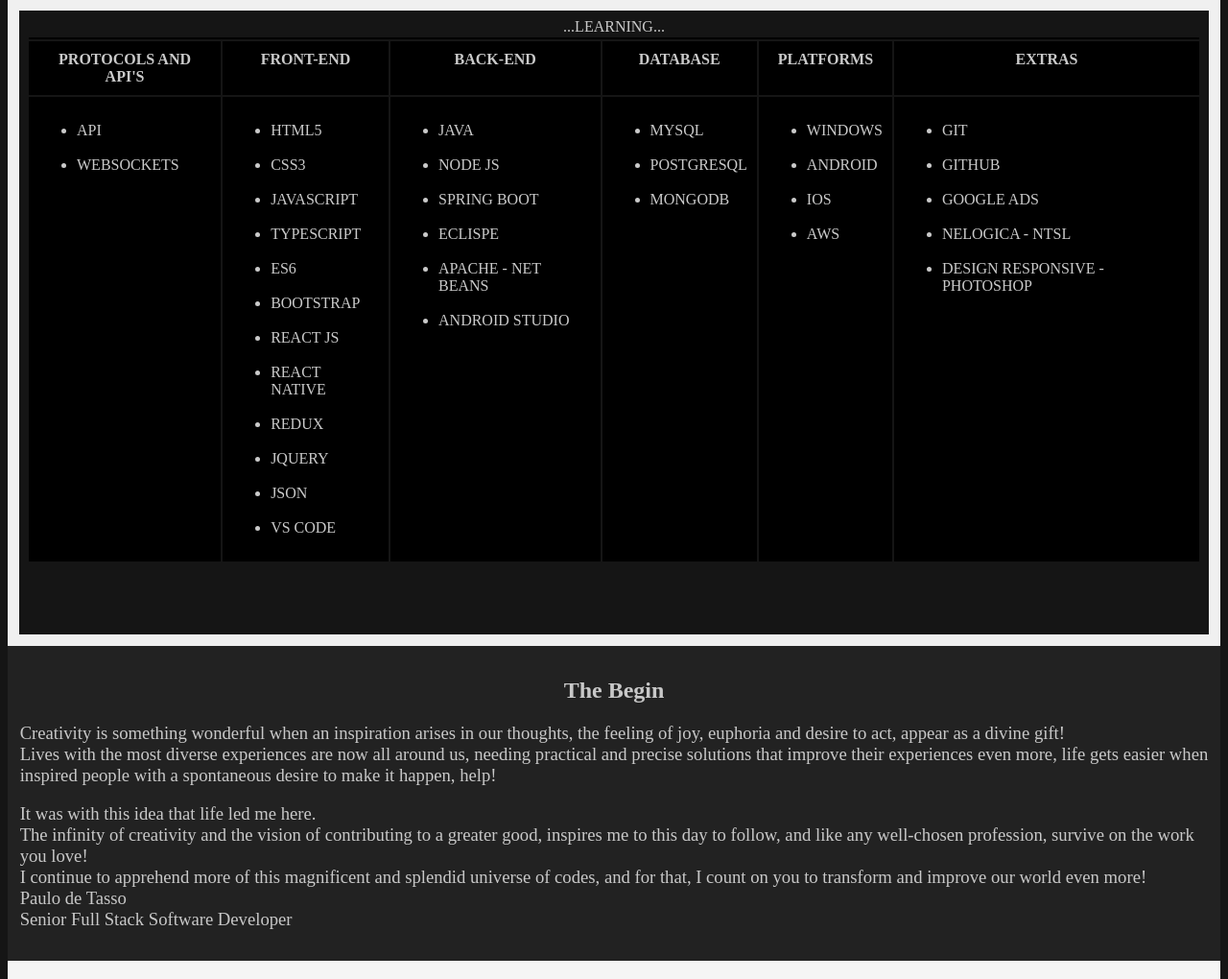
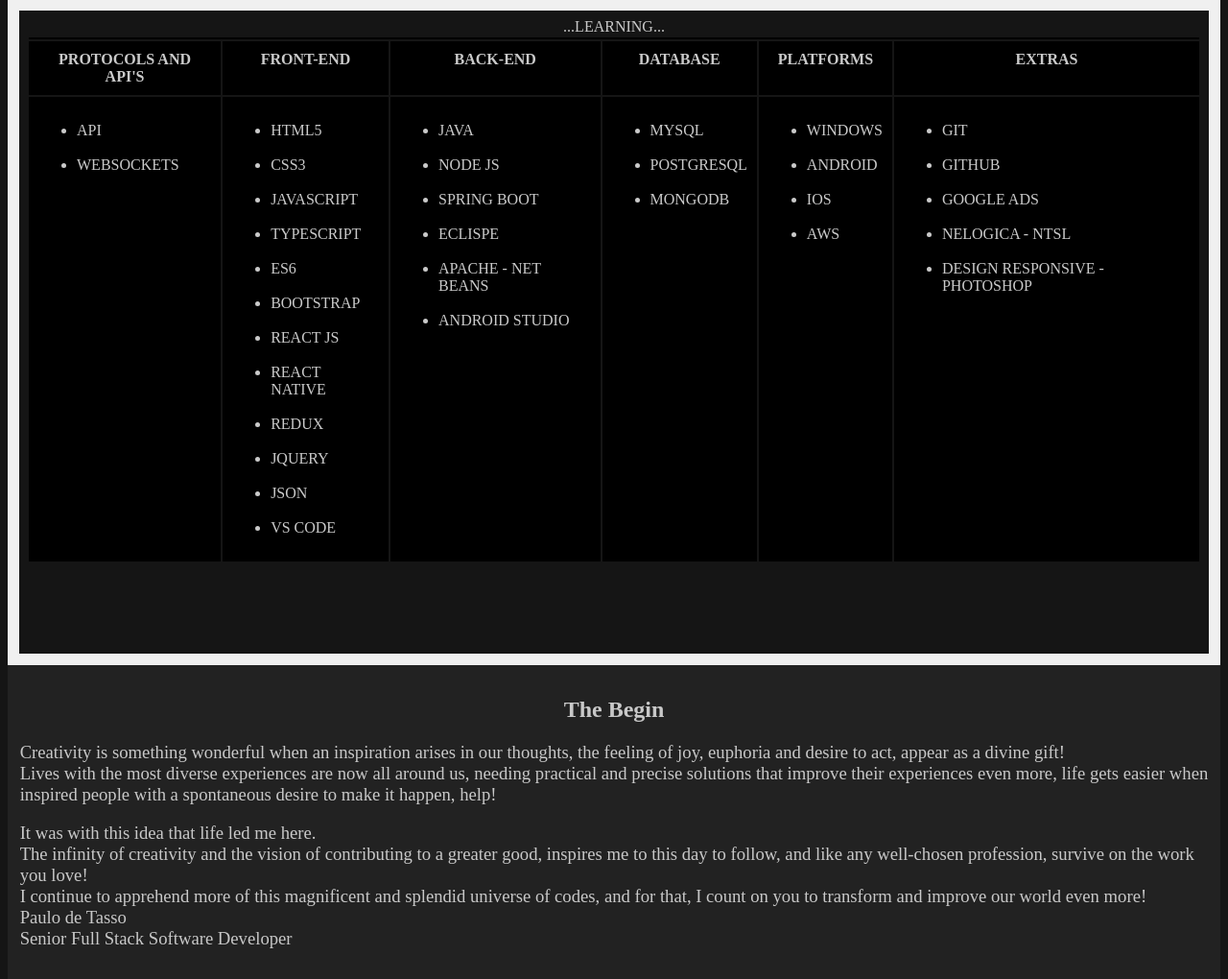
Before and after one commit to PauloDeTasso/projetos, a PHP site: page /docs/Home.html in a window 1280 px wide. Shown: the part 167-1187 px from the top of the page at 96% size. Run offline with PHP 8.4, Linux system fonts and the light colour scheme.

Commit message:
15-12-2021 - 0928

```diff
--- a/estilos/estilo_home.css
+++ b/estilos/estilo_home.css
@@ -193,7 +193,7 @@ footer
     flex-direction: column;
     justify-content: center;
     width: auto;
-    height: 650px;
+    height: 670px;
     border: 12px solid rgb(240, 240, 240);
 }
 
```
